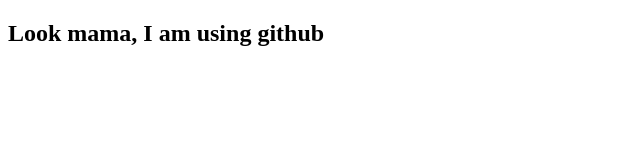
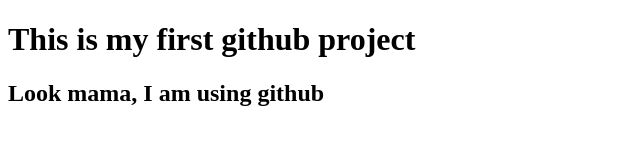
Before and after one commit to sunny31247/first-assignment-v1, a plain HTML site: page index.html in a window 1280 px wide. Shown: the whole page, without its empty margins (0-640 px from the left). Drawn offline with Linux system fonts and the light colour scheme.

Commit message:
added a header

```diff
--- a/index.html
+++ b/index.html
@@ -5,7 +5,9 @@
     <meta name="viewport" content="width=device-width, initial-scale=1.0">
     <title>Document</title>
 </head>
-<body><h2>Look mama, I am using github</h2>
+<body>
+    <h1>This is my first github project</h1>
+    <h2>Look mama, I am using github</h2>
 
 </body>
 </html>
```
Also changed, not shown: 1 other file.
